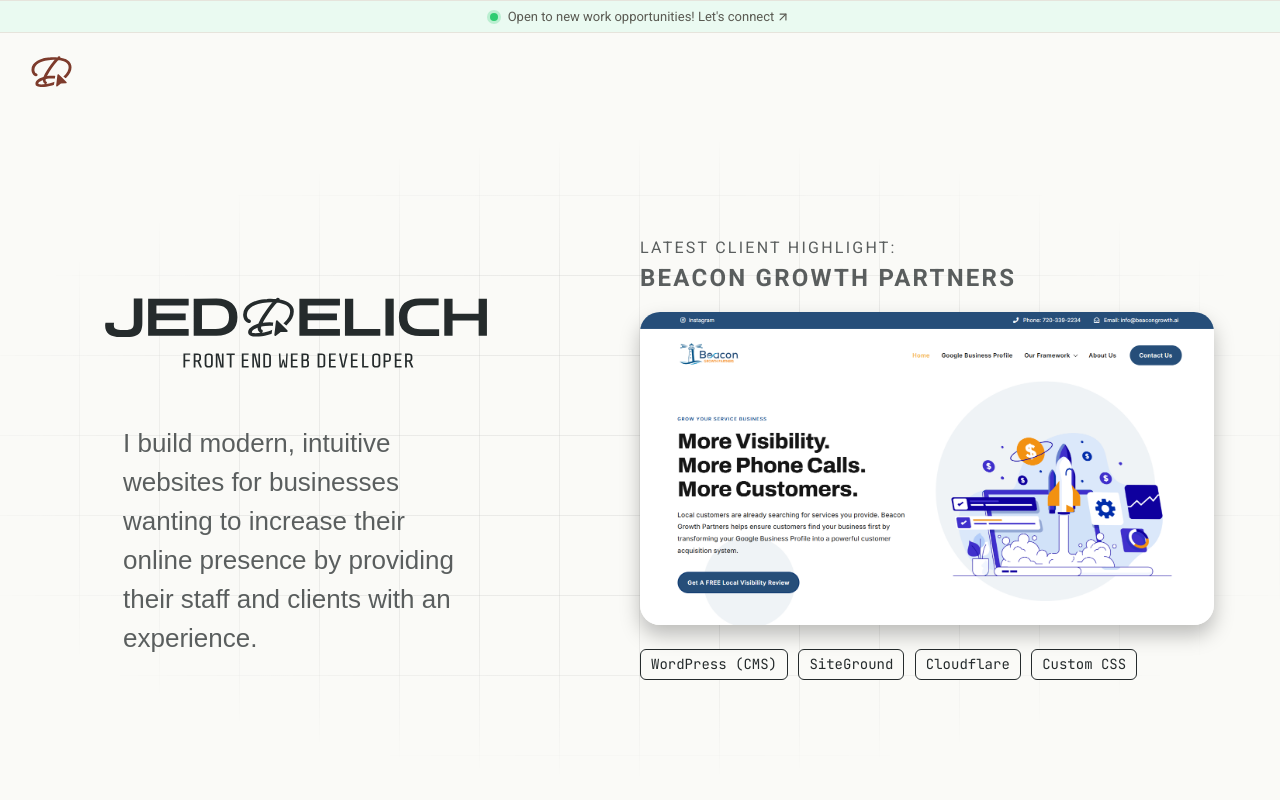
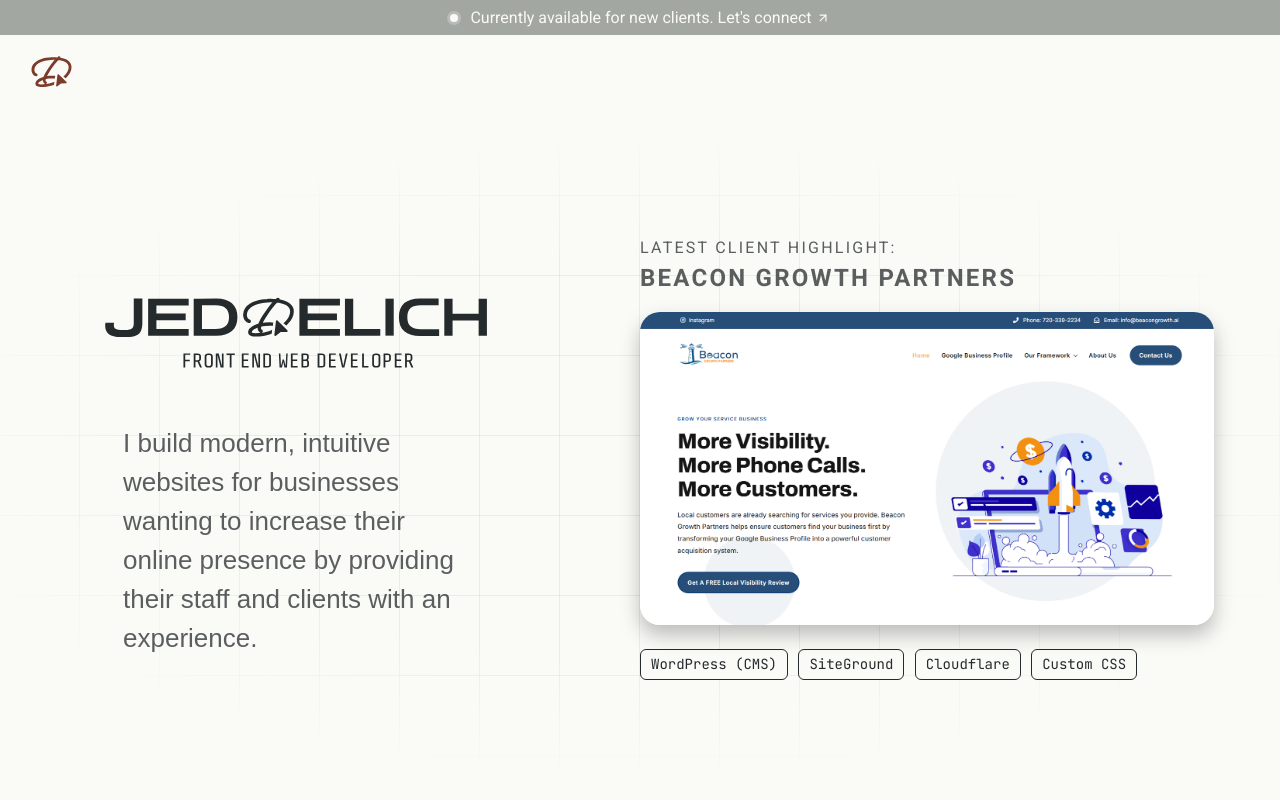
Before and after one commit to jeddelich/next-portfolio, a Next.js app: page / in a window 1280 px wide. Shown: the top 800 px of the page. Built offline with nearby package versions, Linux system fonts and the light colour scheme; a web font is replaced by a local one.

Commit message:
style: update status bar with new brand colors

```diff
--- a/app/globals.css
+++ b/app/globals.css
@@ -2,6 +2,8 @@
   --color-primary: #7D3B2C;
   --color-dark: #252B2C;
   --color-light: #fafaf7;
+  --soft-blue: #6F8285;
+  --cool-gray: #A2A7A2;
 }
 
 * {
--- a/components/ui/StatusBar.module.css
+++ b/components/ui/StatusBar.module.css
@@ -1,24 +1,23 @@
 @keyframes pulse {
   0%,
   100% {
-    box-shadow: 0 0 0 3px color-mix(in srgb, #2ecc71 25%, transparent);
+    box-shadow: 0 0 0 3px color-mix(in srgb, var(--color-light) 25%, transparent);
   }
   50% {
-    box-shadow: 0 0 0 6px color-mix(in srgb, #2ecc71 10%, transparent);
+    box-shadow: 0 0 0 6px color-mix(in srgb, var(--color-light) 10%, transparent);
   }
 }
 
 .heroStatusBar {
   display: inline-flex;
   align-items: center;
-  gap: 10px;
+  gap: 12px;
   font-family: "JetBrains Mono", ui-monospace, monospace;
-  font-size: 13px;
-  color: #5a5a52;
+  font-size: 16px;
+  color: var(--color-light);
   padding: 6px 14px 6px 10px;
-  border: 1px solid #e6e4dc;
   border-radius: 100px;
-  background: #eafaf1;
+  background: var(--cool-gray);
   margin: 1rem 0;
 }
 
@@ -45,7 +44,7 @@
   min-height: 8px;
   flex: 0 0 8px;
   border-radius: 50%;
-  background: #2ecc71;
+  background: var(--color-light);
   animation: pulse 2s ease-in-out infinite;
   display: inline-block;
 }
@@ -53,7 +52,7 @@
 .heroStatusText {
   display: inline-flex;
   align-items: center;
-  gap: 2px;
+  gap: 4px;
 }
 
 :global(.dark-theme) .heroStatusBar {
--- a/components/ui/StatusBar.tsx
+++ b/components/ui/StatusBar.tsx
@@ -8,7 +8,7 @@
     >
       <span className={styles.heroStatusDot} aria-hidden="true"></span>
       <span className={styles.heroStatusText}>
-        Open to new work opportunities! Let&apos;s connect
+        Currently available for new clients. Let&apos;s connect
         <svg
           width="14"
           height="14"
```
